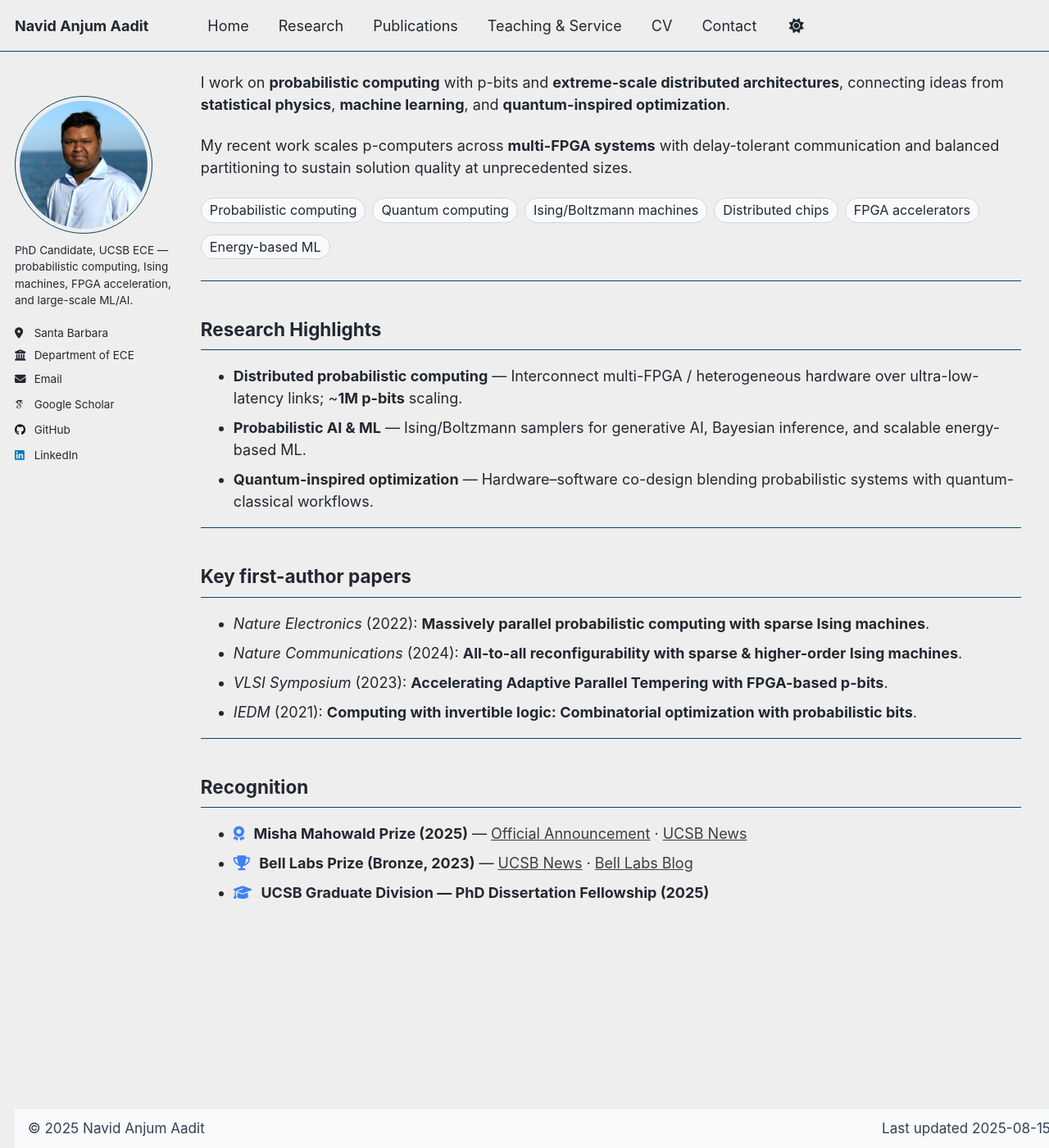
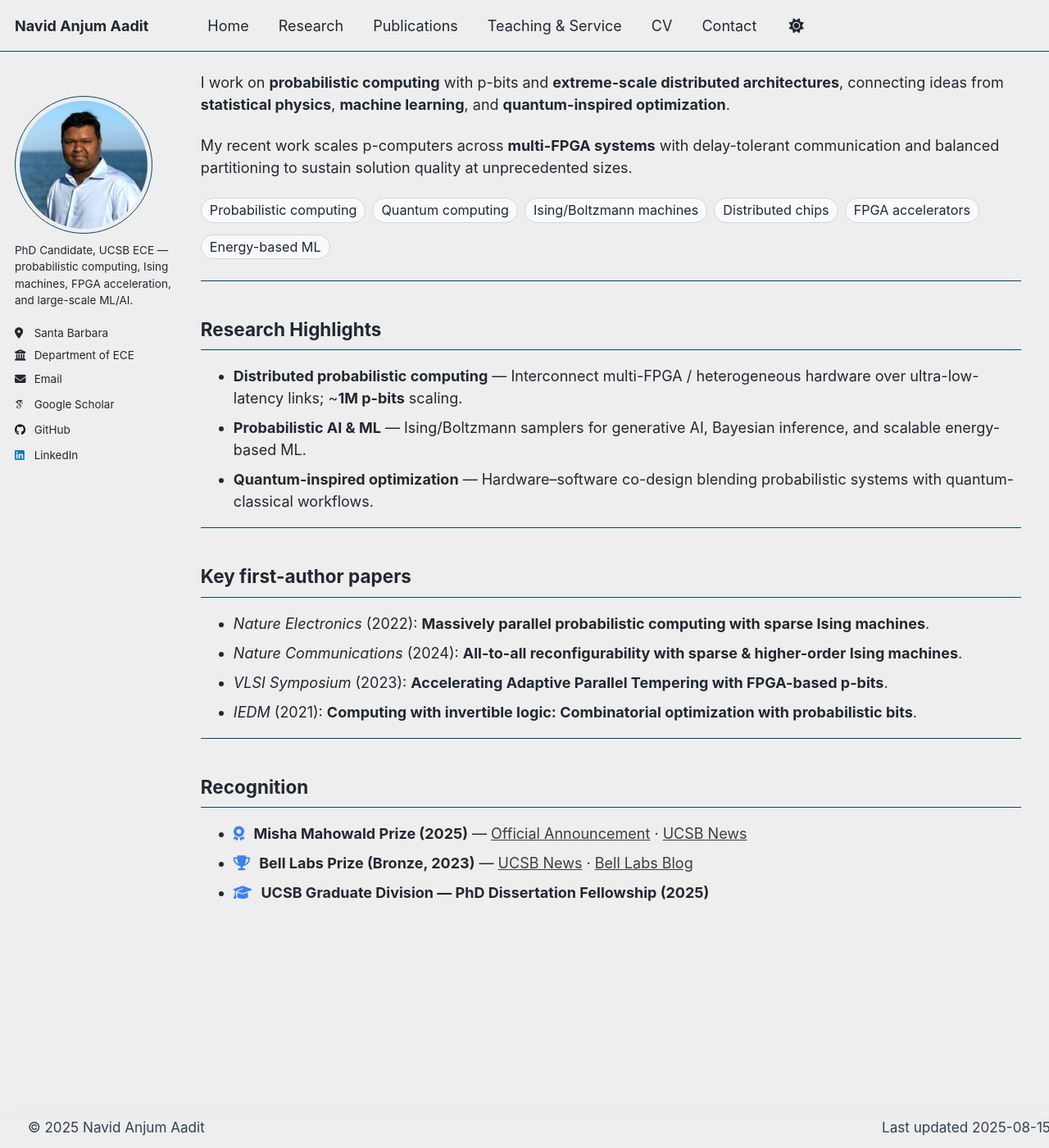
Before and after one commit to navidaadit/navidaadit.github.io, a Jekyll site: the page built from _pages/about.md, in a window 1280 px wide and 1400 px high, scrolled down 668 px. Shown: the whole window at 82% size. Built offline with Jekyll 4.4.1, drawn with Linux system fonts in a browser that asks for light colours; some web fonts are replaced.

Commit message:
Update _custom.scss

```diff
--- a/_sass/_custom.scss
+++ b/_sass/_custom.scss
@@ -159,36 +159,34 @@
   }
 }
 
-/* ====== Clean, professional footer ====== */
+/* ===== Footer: professional, neutral ===== */
+.page__footer {
+  /* neutralize theme “air” blue strip */
+  background: transparent !important;
+  border-top: 1px solid #e5e7eb;
+  padding: 0 !important;
+}
 
 .page__footer.footer--clean {
-  background: #f8fafc;              /* light, neutral */
-  border-top: 1px solid #e5e7eb;    /* subtle divider */
-  color: #334155;                   /* slate-700 */
-  padding: 12px 0;                  /* slim */
+  background: #f8fafc;        /* soft gray */
+  padding: 12px 0 !important; /* slim bar */
+  color: #334155;
 }
 
 .footer__inner {
-  max-width: 1400px;                /* match your page width */
+  max-width: 1400px;          /* match your layout width */
   margin: 0 auto;
   padding: 0 16px;
   display: flex;
   justify-content: space-between;
   align-items: center;
   font-size: 0.95rem;
-  line-height: 1.4;
 }
 
 .page__footer.footer--clean a {
   color: inherit;
   text-decoration: underline;
   text-underline-offset: 2px;
-}
-
-/* Make sure the theme’s bright blue footer styles don’t leak through */
-.page__footer {
-  background: transparent;
-  box-shadow: none;
 }
 
 @media (max-width: 640px) {
```
